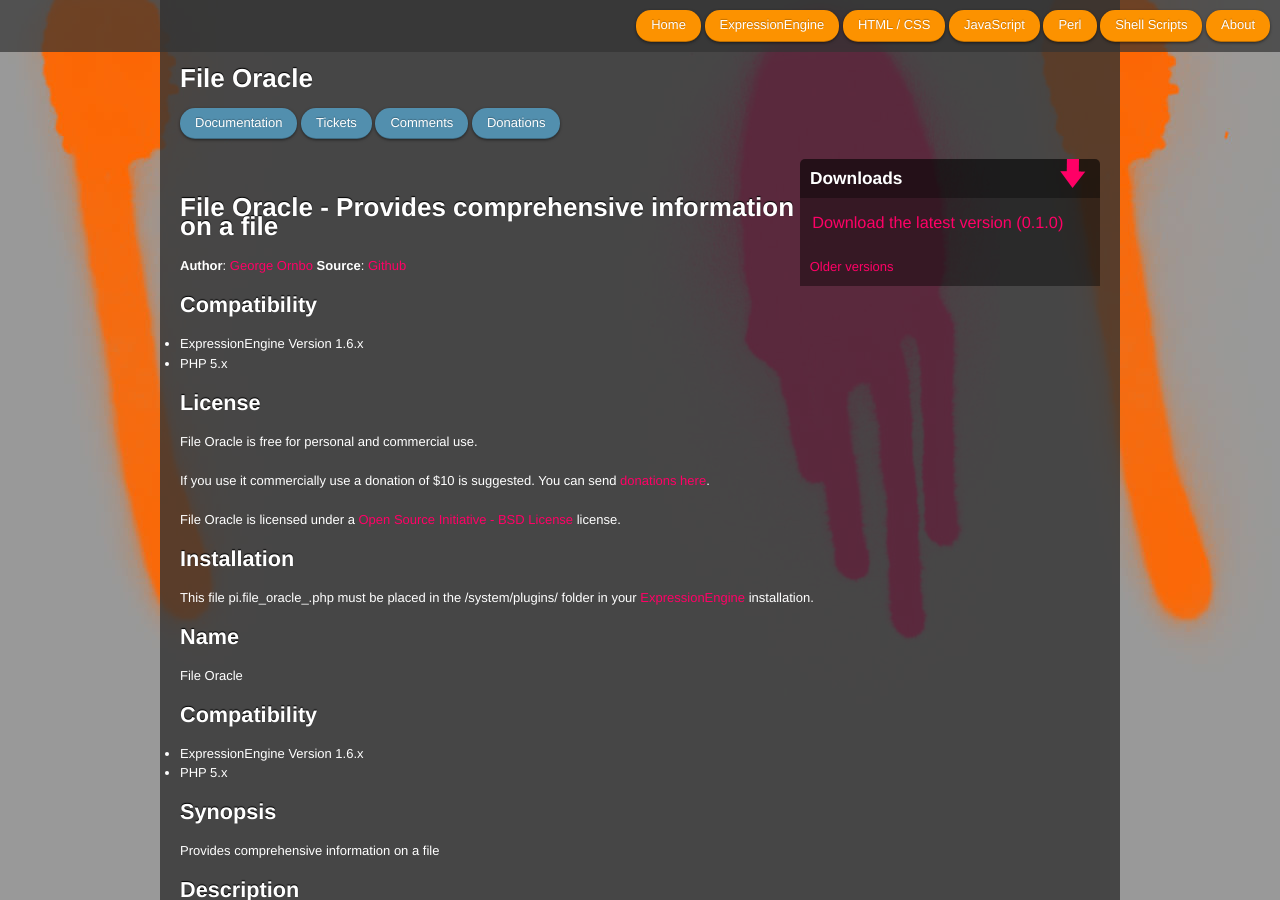
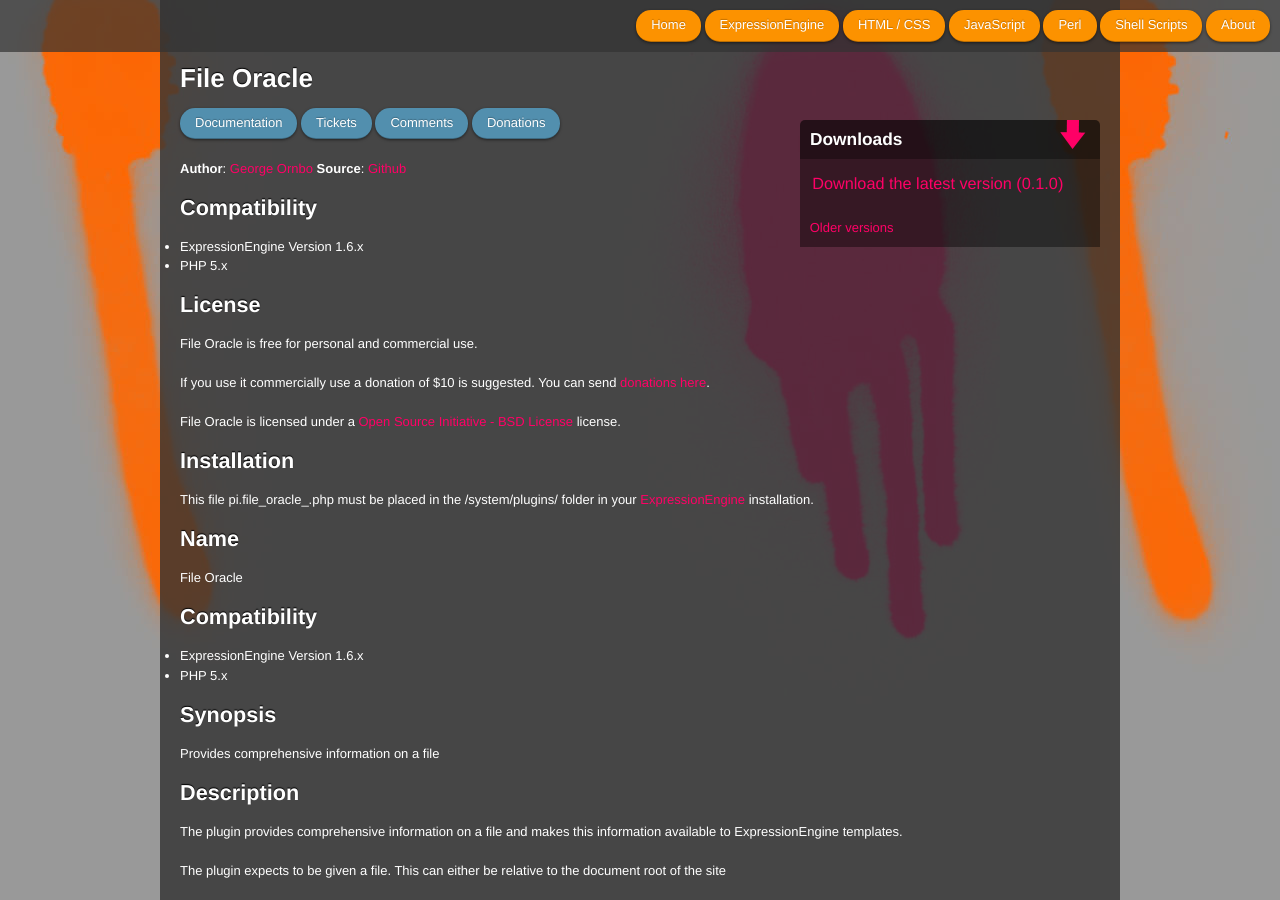
Before and after one commit to shapeshed/shapeshed.github.com, a Jekyll site: the page built from _posts/2009-11-13-file_oracle.markdown, in a window 1280 px wide and 900 px high. Built offline with Jekyll 4.4.1, drawn with Linux system fonts in a browser that asks for light colours; nearby versions of some CDN libraries; Markdown is read by kramdown in place of the engine named in the settings; comment, search, counter and statistics services are not loaded.

Commit message:
removing h1

```diff
--- a/_posts/2009-11-13-file_oracle.markdown
+++ b/_posts/2009-11-13-file_oracle.markdown
@@ -11,9 +11,6 @@
 pledgie: 6976
 
 ---
-
-# File Oracle - Provides comprehensive information on a file
-
 **Author**: [George Ornbo][]
 **Source**: [Github][]
 
```
